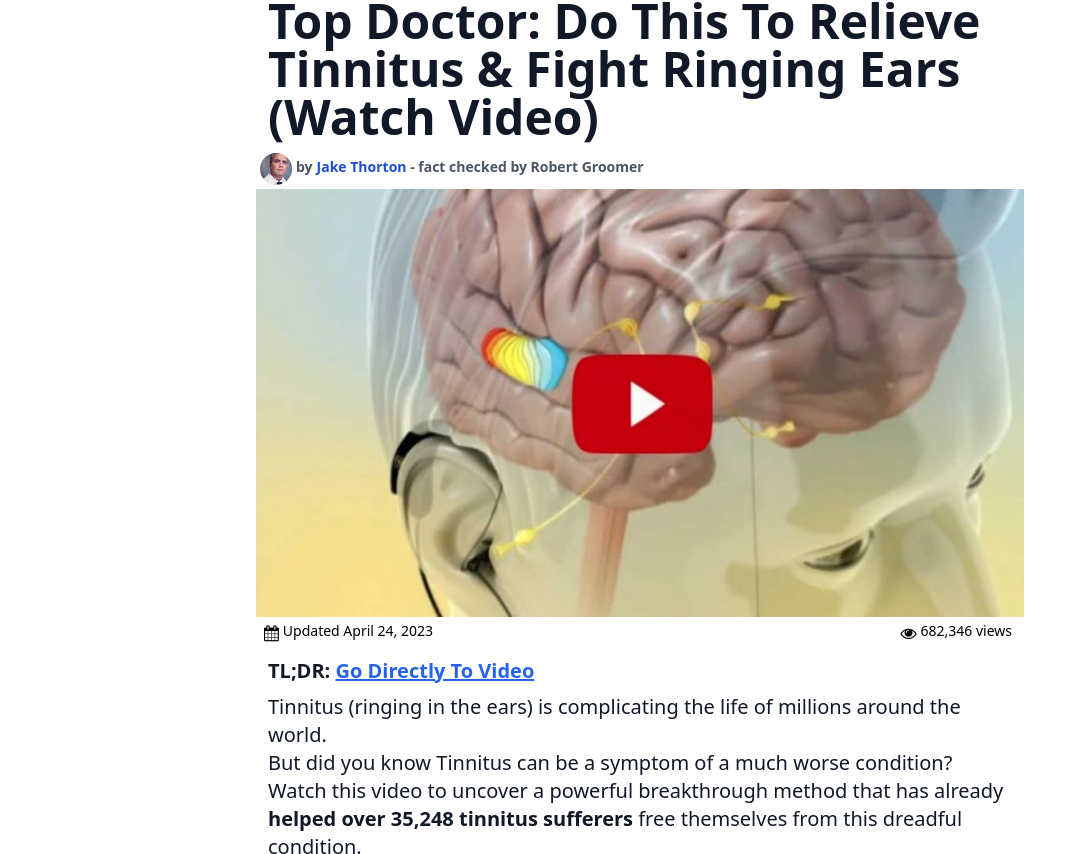
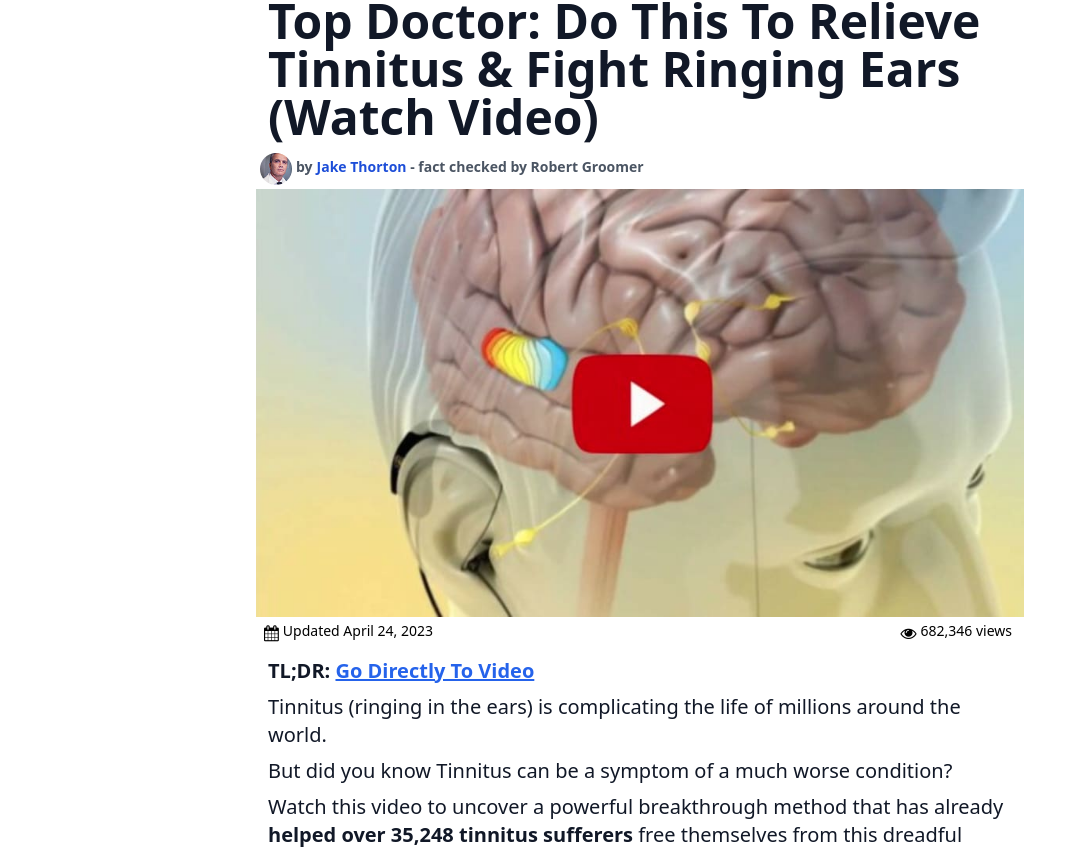
Before and after one commit to burunator/goodlife-24.com, a website: page tt/index.html in a window 1280 px wide. Shown: the part 72-926 px from the top of the page, without its empty margins (0-1071 px from the left). Drawn offline with nearby package versions, Linux system fonts and the light colour scheme.

Commit message:
new changes

```diff
--- a/tt/index.html
+++ b/tt/index.html
@@ -141,11 +141,12 @@
         <p> If you or anyone you know is suffering from tinnitus, please watch this video presentation now.
         </p> -->
 
-        <p> Tinnitus (ringing in the ears) is complicating the life of millions around the world.
+        <p class="mb-2"> Tinnitus (ringing in the ears) is complicating the life of millions around the world.
         </p>
-        <p>But did you know Tinnitus can be a symptom of a much worse condition?
+        <p class="mb-2">But did you know Tinnitus can be a symptom of a much worse condition?
         </p>
-        <p>Watch this video to uncover a powerful breakthrough method that has already <a class="font-semibold">helped
+        <p class="mb-2">Watch this video to uncover a powerful breakthrough method that has already <a
+            class="font-semibold">helped
             over 35,248
             tinnitus sufferers</a> free themselves from this dreadful condition.
         </p>
```
Also changed, not shown: tt/brain/index.html (+3 -3 lines).
